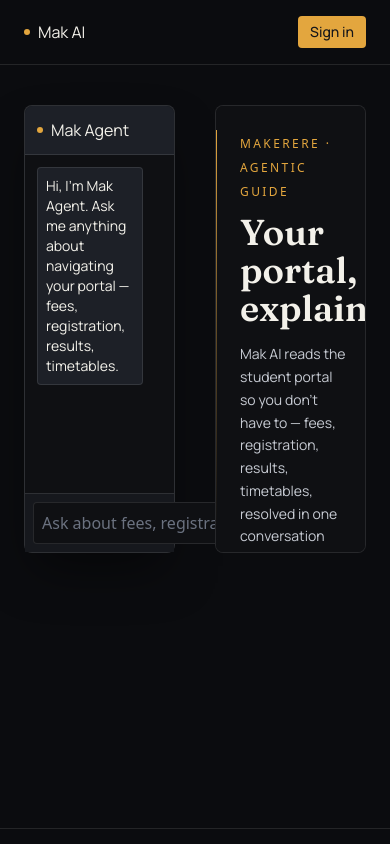
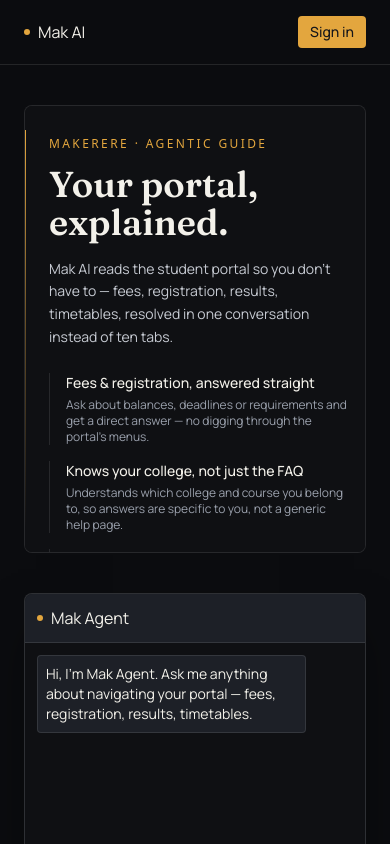
Before and after one commit to Lonelyhackertechs/python-mak-ai-agent, a React (Vite) app in the folder frontend/: page / in a window 390 px wide. Shown: the top 844 px of the page. Built offline with nearby package versions, Linux system fonts and the light colour scheme.

Commit message:
updated Home.jsx

```diff
--- a/frontend/src/pages/Home.jsx
+++ b/frontend/src/pages/Home.jsx
@@ -29,15 +29,15 @@
 export default function Home() {
   return (
     <div className="min-h-screen bg-[#0B0C0F] text-[#F3F1EA] flex flex-col">
-      <div className="max-w-6xl mx-auto px-6 py-10 grid grid-cols-2 gap-10 items-start flex-1 w-full">
+      <div className="max-w-6xl mx-auto px-6 py-10 grid lg:grid-cols-[1fr_1fr] gap-10 items-start flex-1 w-full">
         {/* LEFT — chat, the thing people actually came to use */}
-        <div>
+        <div className="order-2 lg:order-1">
           <ChatWidget embedded dark />
-       </div>
+        </div>
 
         {/* RIGHT — same footprint as the chat panel: h-[28rem] card, scrolls
             internally instead of stretching the page when content runs long */}
-        <div className="relative">
+        <div className="order-1 lg:order-2 relative">
           <div className="h-[28rem] overflow-y-auto rounded-lg border border-white/10 bg-[#0F1013] pl-6 pr-4 py-6 relative">
             {/* Signature element: a beam of light down the left edge — echoes the
                 torch on Makerere's crest, standing in for "guidance" through the page */}
```
